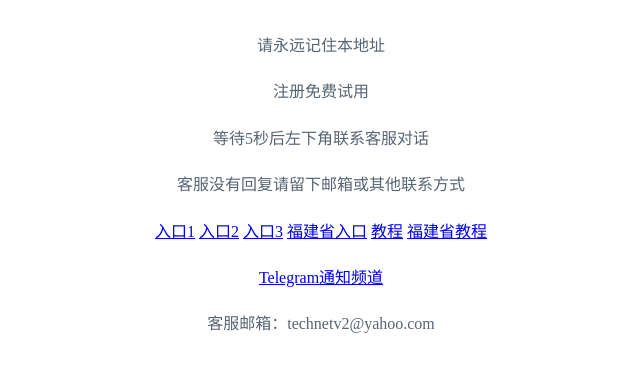
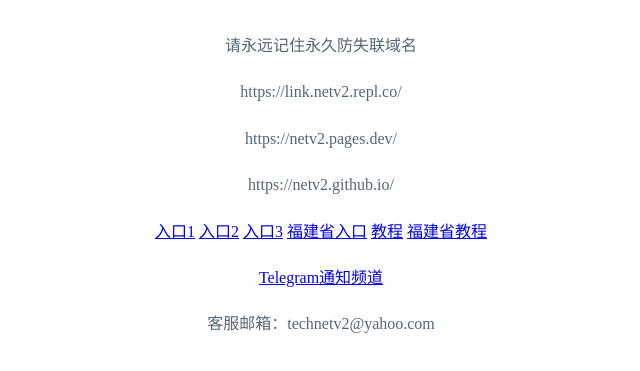
Before and after one commit to netv2/netv2.github.io, a plain HTML site: page index.html in a window 1280 px wide. Shown: the part 207-578 px from the top of the page, without its empty margins (319-959 px from the left). Drawn offline with Linux system fonts and the light colour scheme.

Commit message:
Add files via upload

```diff
--- a/index.html
+++ b/index.html
@@ -15,10 +15,10 @@
       <h1 style="color:#566573;">
          <strong>NETV2防失联</strong>
       </h1>
-            <p style="color: #566573;">请永远记住本地址</p>
-            <p style="color: #566573;">注册免费试用</p>
-            <p style="color: #566573;">等待5秒后左下角联系客服对话</p>
-            <p style="color: #566573;">客服没有回复请留下邮箱或其他联系方式</p>
+            <p style="color: #566573;">请永远记住永久防失联域名</p>
+            <p style="color: #566573;">https://link.netv2.repl.co/</p>
+            <p style="color: #566573;">https://netv2.pages.dev/</p>
+            <p style="color: #566573;">https://netv2.github.io/</p>
       <p>
          <a href="https://add.netv2.top" target="_blank">入口1</a>
          <a href="https://abb.netv2.top" target="_blank">入口2</a>
```
